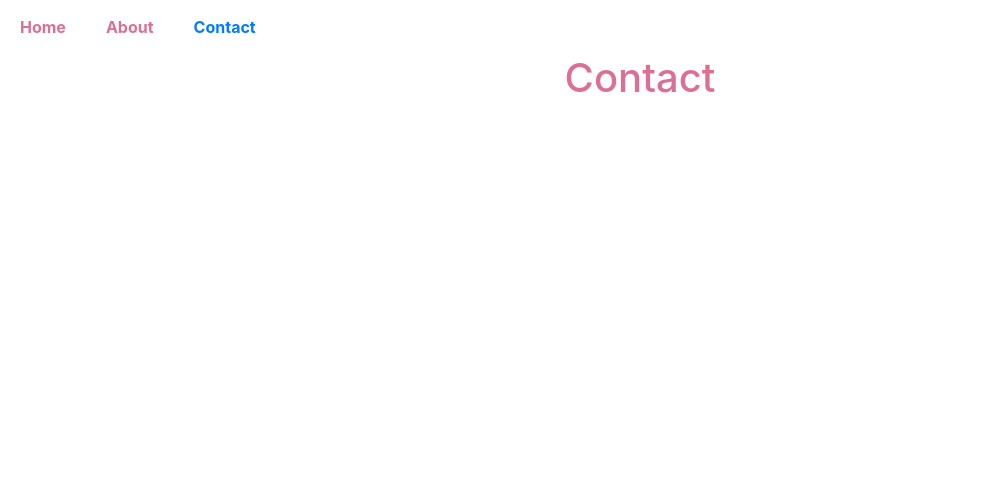
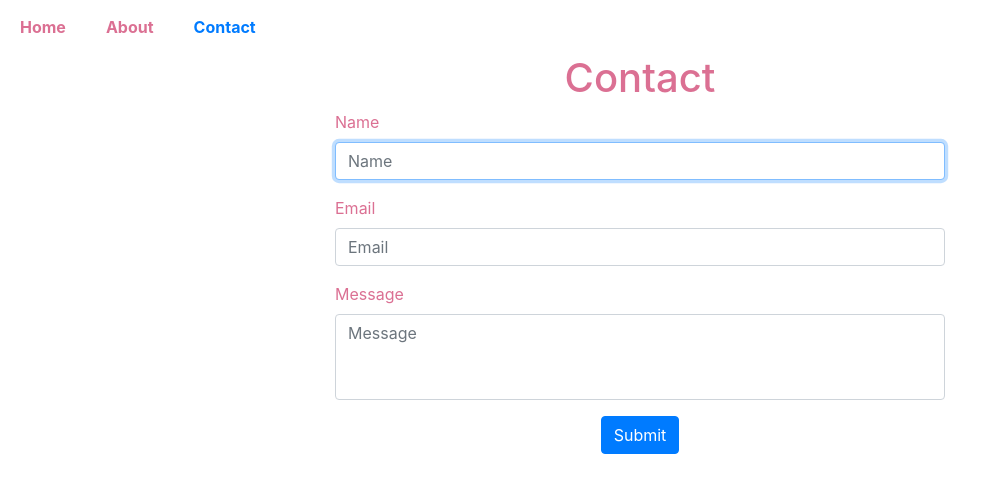
Before and after one commit to AnoucheYan/Anush1, a React (Create React App) app: page /contact in a window 1280 px wide. Shown: the top 492 px of the page, without its empty margins (0-991 px from the left). Built offline with nearby package versions, Linux system fonts and the light colour scheme.

Commit message:
first version

```diff
--- /dev/null
+++ b/src/Components/ContactForm/ContactForm.jsx
@@ -0,0 +1,117 @@
+import React, { createRef } from 'react';
+import {Form, Button, Container} from 'react-bootstrap';
+import styles from './contactForm.module.css'
+
+
+const inputsItems = [
+    {
+        name: "name",
+        controlId: "formBasicName",
+        label: "Name",
+        type: "text",
+    },
+    {
+        name: "email",
+        controlId: "formBasicEmail",
+        label: "Email",
+        type: "email",
+    },
+    {
+        name: "message",
+        controlId: "textarea",
+        label: "Message",
+        as: "textarea",
+        rows: 3,
+        maxLength: 100
+    }
+]
+
+class ContactForm extends React.Component {
+    constructor (props) {
+        super (props);
+        this.inputRef = createRef ();
+        this.state = {
+            name: "",
+            email: "",
+            message: ""
+        }
+    }
+
+    change = (event) => {
+        const {name, value} = event.target;
+        this.setState ({
+            [name]: value
+        });
+    }
+
+    submitForm = () => {
+        (async () => {
+            try{
+                const response = await fetch("http://localhost:3001/form",{
+                    method: "POST",
+                    body: JSON.stringify(this.state),
+                    headers:{
+                        "Content-Type": "application/json"
+                    }
+                })
+                const data = await response.json();
+                if (data.error) {
+                    throw data.error;
+                }
+                console.log(data);
+            } catch(error) {
+                console.log(error);
+            };
+        })()
+
+
+    }
+
+    componentDidMount () {
+        this.inputRef.current.focus();
+    }
+
+    render () {
+        const inputs = inputsItems.map((input, idx) => {
+            return (
+                <Form.Group
+                    controlId = {input.controlId}
+                    className = {styles.formGroup}
+                    key = {idx}
+                >
+                    <Form.Label>{input.label}</Form.Label>
+                    <Form.Control
+                        name = {input.name}
+                        type = {input.type}
+                        placeholder = {input.label}
+                        as = {input.as}
+                        rows = {input.rows}
+                        maxLength = {input.maxLength}
+                        ref = {!idx ? this.inputRef : null}
+                        onChange = {this.change}
+                        value = {this.state[input.name]}
+                        required
+                    />
+                </Form.Group>
+            );
+        })
+
+        return (
+            <Container className = {styles.formContainer}>
+                <Form onSubmit = {(e) => e.preventDefault()}>
+                    {inputs}
+                    <Button
+                        variant = "primary"
+                        type = "submit"
+                        onClick = {this.submitForm}
+                    >
+                        Submit
+                    </Button>
+                </Form>
+            </Container>
+        );
+    }
+}
+
+
+export default ContactForm;
--- /dev/null
+++ b/src/Components/ContactForm/contactForm.module.css
@@ -0,0 +1,11 @@
+.formContainer{
+    width:50%;
+    margin: 0  auto;
+    color: palevioletred;
+}
+
+.formGroup{
+    display: flex;
+    flex-direction: column;
+    align-items: flex-start;
+}
--- a/src/Components/pages/Contact/Contact.jsx
+++ b/src/Components/pages/Contact/Contact.jsx
@@ -1,11 +1,15 @@
 import React from 'react';
 import styles from './contact.module.css';
+import ContactForm from '../../ContactForm/ContactForm';
 
 
 class Contact extends React.Component{
     render () {
-        return(
-            <h1 className = {styles.myColor}>Contact</h1>
+        return (
+            <div>
+                <h1 className = {styles.myColor}>Contact</h1>
+                <ContactForm />
+            </div>
         )
     }
 }
--- a/src/index.css
+++ b/src/index.css
@@ -66,3 +66,7 @@ a:hover{
   text-decoration: none;
   color: palevioletred;
 }
+
+textarea{
+  resize: none;
+}
```
Also changed, not shown: 1 other file (tests, documents, lock files or other folders).
